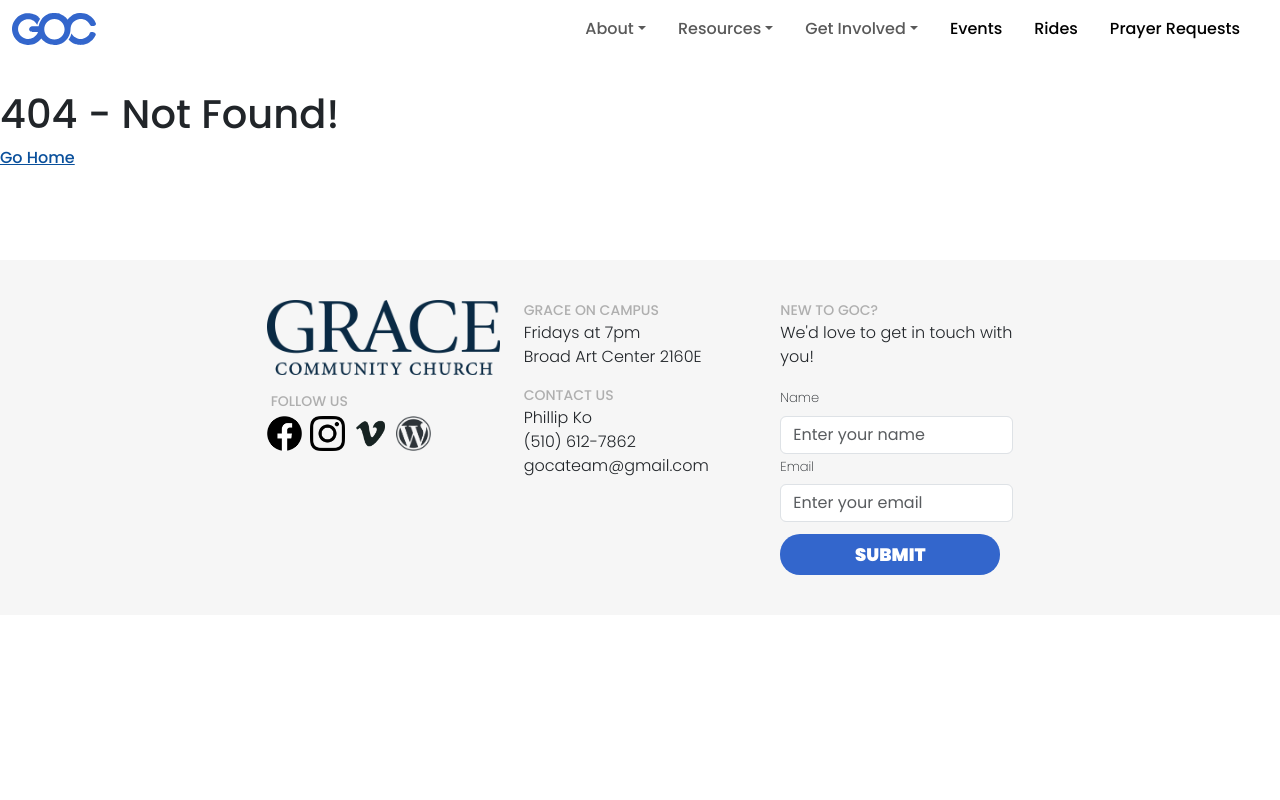
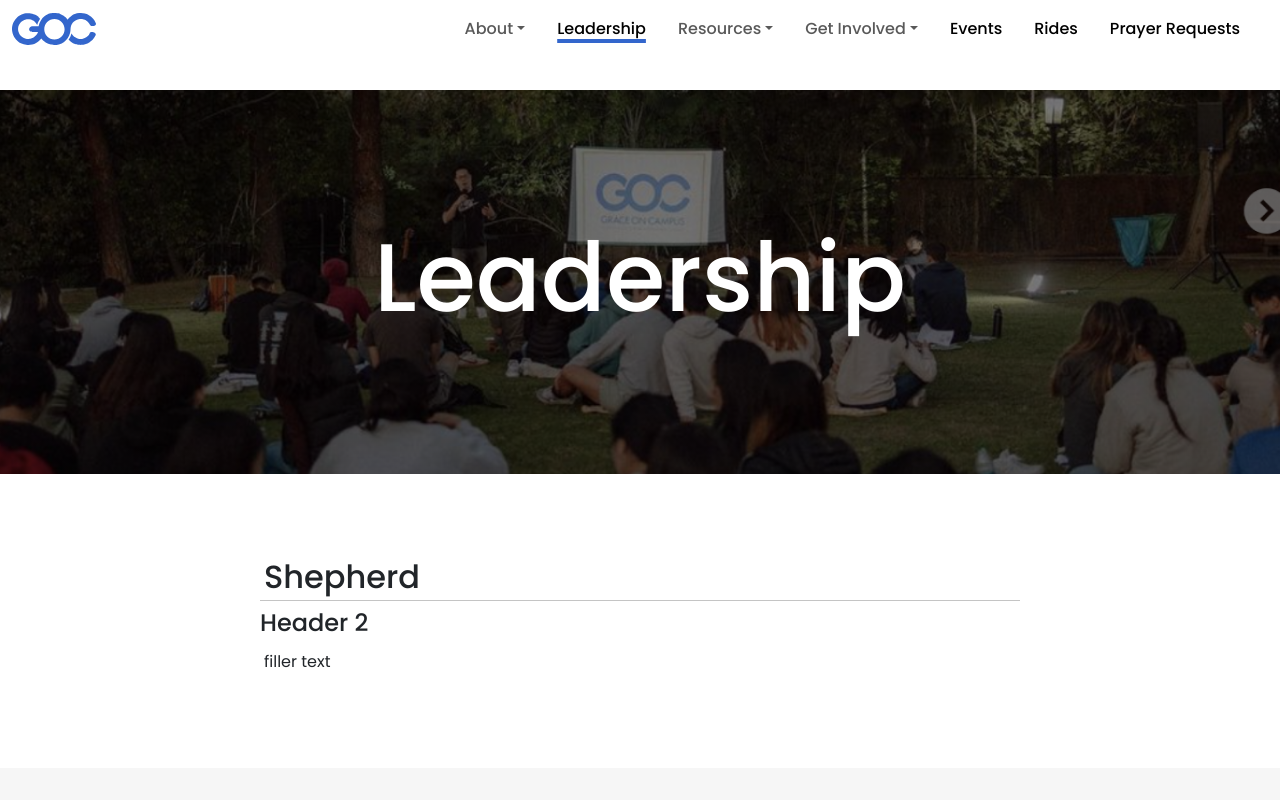
Before and after one commit to graceoncampus/goc-web-v3, a React (Create React App) app: page /leadership in a window 1280 px wide. Shown: the top 800 px of the page. Built offline with nearby package versions, Linux system fonts and the light colour scheme; no server answers; what aws-amplify would draw is missing.

Commit message:
added leadership page, not filled out or formatted yet

```diff
--- a/src/App.tsx
+++ b/src/App.tsx
@@ -22,6 +22,7 @@ import { StudyGuide } from "Components/User/Resources/JohnStudyGuide";
 // import { RidesLanding } from "Components/User/Rides/RidesLanding/RidesLanding";
 import { OurBeliefs } from "Components/User/AboutUs/OurBeliefs/OurBeliefs";
 import { Events } from "Components/User/Events/Events";
+import { Leadership } from "Components/User/Leadership/Leadership";
 
 /**
  * Curse Amplify's routing - we need to add trailing slashes to our paths for now!
@@ -42,6 +43,7 @@ const App = () => {
           <Route path={"/sermons"} element={<Sermons />} />
           <Route path={"/events"} element={<Events />} />
           <Route path={"/ourbeliefs"} element={<OurBeliefs />}></Route>
+          <Route path={"/leadership"} element={<Leadership />}></Route>
           {/* <Route path={"/rides"} element={<RidesLanding />} /> */}
           <Route path={"/rides/rider/signup"} element={<RiderSignup />} />
           <Route path={"/rides/driver/signup"} element={<DriverSignup />} />
--- a/src/Components/User/Header/Header.tsx
+++ b/src/Components/User/Header/Header.tsx
@@ -19,6 +19,7 @@ export enum HeaderNavbarActiveKey {
   EVENTS = "Events",
   RIDES = "Rides",
   PRAYER = "Prayer",
+  LEADERSHIP = "Leadership",
 }
 
 interface HeaderProps {
@@ -29,9 +30,7 @@ export const Header = (headerProps: HeaderProps) => {
   const [showExpandIcon, setShowExpandIcon] = useState(true);
   useEffect(() => {
     // Calculate navbar height after component is mounted (used for ministry team links)
-		const navbarElement = document.querySelector(
-			".goc-navbar"
-		) as HTMLElement;
+    const navbarElement = document.querySelector(".goc-navbar") as HTMLElement;
     if (navbarElement) {
       let navbarHeight = navbarElement.offsetHeight;
       document.documentElement.style.setProperty(
@@ -50,10 +49,7 @@ export const Header = (headerProps: HeaderProps) => {
     >
       <Container fluid>
         <Navbar.Brand href={"/"}>
-					<Image
-						src={"/assets/goc-header.svg"}
-						alt={"Grace On Campus Logo"}
-					/>
+          <Image src={"/assets/goc-header.svg"} alt={"Grace On Campus Logo"} />
         </Navbar.Brand>
 
         {showExpandIcon ? (
@@ -84,10 +80,7 @@ export const Header = (headerProps: HeaderProps) => {
           <Navbar.Collapse className={"justify-content-end"}>
             <Nav activeKey={headerProps.activeKey}>
               <Nav.Item className={"px-2"}>
-								<NavDropdown
-									className={"header-navbar-link"}
-									title={"About"}
-								>
+                <NavDropdown className={"header-navbar-link"} title={"About"}>
                   <NavDropdown.Item
                     className={"px-2 header-navbar-link"}
                     eventKey={"About"}
@@ -103,6 +96,16 @@ export const Header = (headerProps: HeaderProps) => {
                     Our Beliefs
                   </NavDropdown.Item>
                 </NavDropdown>
+              </Nav.Item>
+
+              <Nav.Item className={"px-2"}>
+                <Nav.Link
+                  className={"header-navbar-link"}
+                  eventKey={"Leadership"}
+                  href={"/leadership"}
+                >
+                  Leadership
+                </Nav.Link>
               </Nav.Item>
 
               <Nav.Item className={"px-2"}>
--- /dev/null
+++ b/src/Components/User/Leadership/Leadership.scss
@@ -0,0 +1,17 @@
+@use '~sass-rem' as rem;
+
+.leadership-section-container {
+    display: flex;
+    flex-direction: column;
+    padding: 4rem 20% 0;
+    h2 {
+      border-bottom: 1px solid #c4c4c4;
+      padding: 0.25rem;
+    }
+    body {
+      padding: 0.25rem;
+    }
+    .section {
+      padding: 1rem 0.25rem 0;
+    }
+  }
--- /dev/null
+++ b/src/Components/User/Leadership/Leadership.tsx
@@ -0,0 +1,30 @@
+import { Template } from "Components/User/Template/Template";
+import { HeaderNavbarActiveKey } from "../Header/Header";
+
+import "./Leadership.scss";
+
+export const Leadership = () => {
+  return (
+    <Template
+      activeKey={HeaderNavbarActiveKey.LEADERSHIP}
+      body={<LeadershipBody />}
+    />
+  );
+};
+
+const LeadershipBody = () => {
+  return (
+    <div>
+      <div className="overlay" id="small-groups">
+        <h1>Leadership</h1>
+      </div>
+      <div className="leadership-section-container">
+        <div className="section">
+          <h2>Shepherd</h2>
+          <h4>Header 2</h4>
+          <body>filler text</body>
+        </div>
+      </div>
+    </div>
+  );
+};
```
Also changed, not shown: src/Components/User/AboutUs/OurBeliefs/OurBeliefs.tsx (+29 -35 lines). Lines whose indentation alone changed are shown as unchanged.
